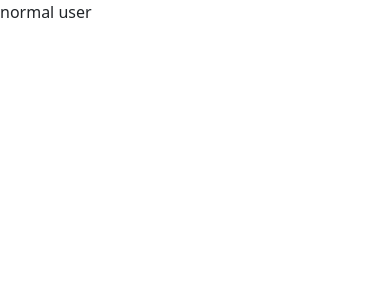
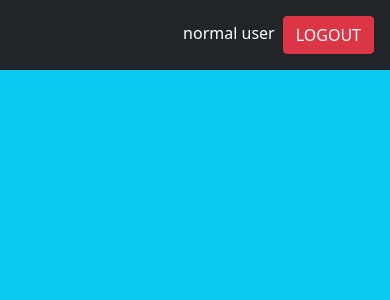
Before and after one commit to Zahin52/react-app-basic-temp, a React (Create React App) app: page / in a window 390 px wide. Both pictures are taken after a click on the button "Login". Shown: the top 300 px of the page. Built offline with nearby package versions, Linux system fonts and the light colour scheme.

Commit message:
edited the dashboard screen for clone

```diff
--- a/src/Components/Dashboard/Dashboard.css
+++ b/src/Components/Dashboard/Dashboard.css
@@ -1,24 +1,3 @@
-.dashboard .col-sm-3 {
-	width: 20%;
-	transition: all 0.6s ease-in-out;
-	z-index: 500;
-	background: white;
+.flex-1 {
+	flex-grow: 1;
 }
-.dashboard .col-sm-9 {
-	width: 80%;
-}
-
-@media (max-width: 600px) {
-	.dashboard .col-sm-3 {
-		position: fixed !important;
-		height: 100%;
-		width: 0%;
-	}
-	.dashboard .col-sm-3.open {
-		width: 80%;
-	}
-
-	.dashboard .col-sm-9 {
-		width: 100%;
-	}
-}
--- a/src/Components/Dashboard/Dashboard.js
+++ b/src/Components/Dashboard/Dashboard.js
@@ -1,5 +1,5 @@
 import React from "react";
-import { useLocation, useRouteMatch } from "react-router-dom";
+import { useHistory, useLocation, useRouteMatch } from "react-router-dom";
 import { Route, Switch } from "react-router-dom";
 
 import "./Dashboard.css";
@@ -9,15 +9,27 @@ import Dashscreen from "./Dashscreen/Dashscreen";
 
 export default function Dashboard() {
 	let { path, url } = useRouteMatch();
+	const history = useHistory();
 	const location = useLocation();
 	console.log(location.state.admin);
+	const logout = () => {
+		history.push("/");
+	};
 	return (
 		<div
-			className='d-flex dashboard'
+			className='d-flex flex-column dashboard '
 			style={{
 				height: "100vh",
 			}}>
-			{location.state.admin === true ? "admin" : "normal user"}
+			<div className='bg-dark p-3 text-end text-white'>
+				<span>
+					{location.state.admin === true ? "admin" : "normal user"}
+				</span>
+				<button onClick={logout} className='btn btn-danger ms-2'>
+					LOGOUT
+				</button>
+			</div>
+			<div className='flex-1 bg-info'></div>
 		</div>
 	);
 }
```
